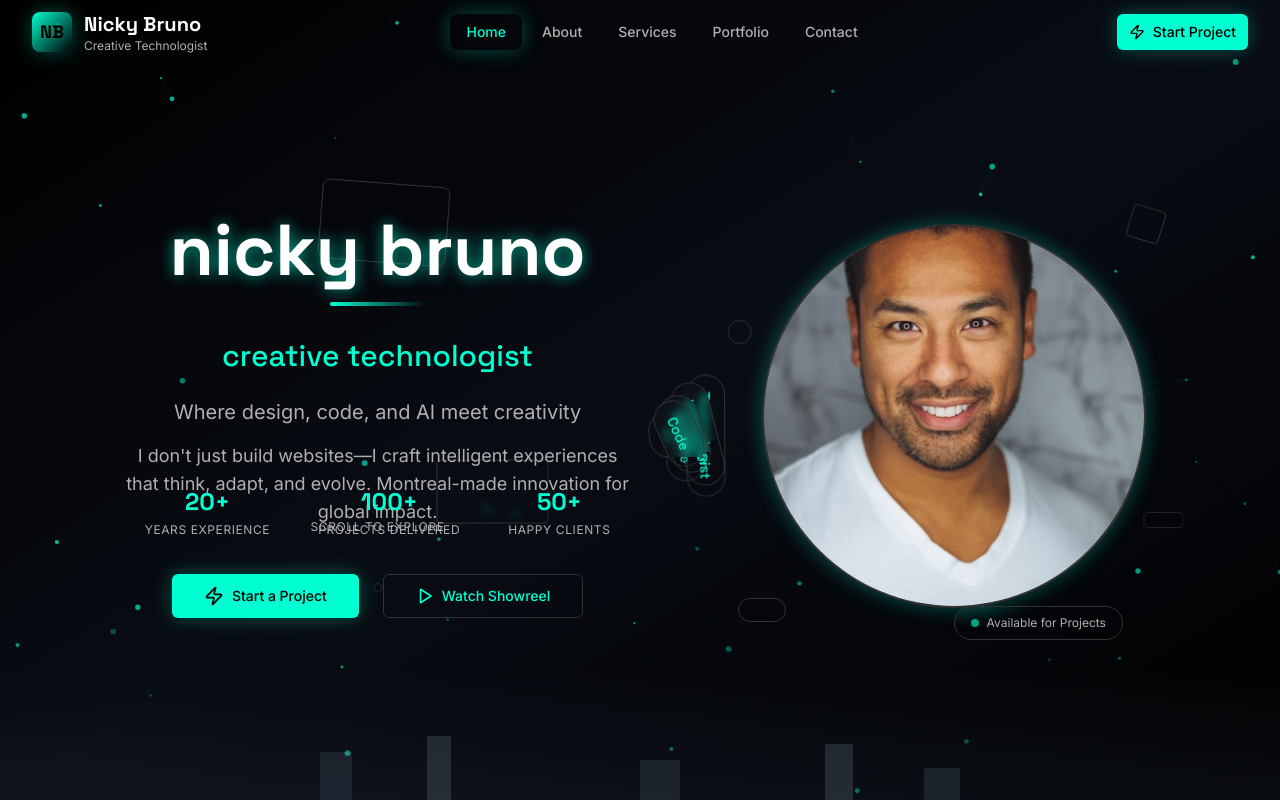
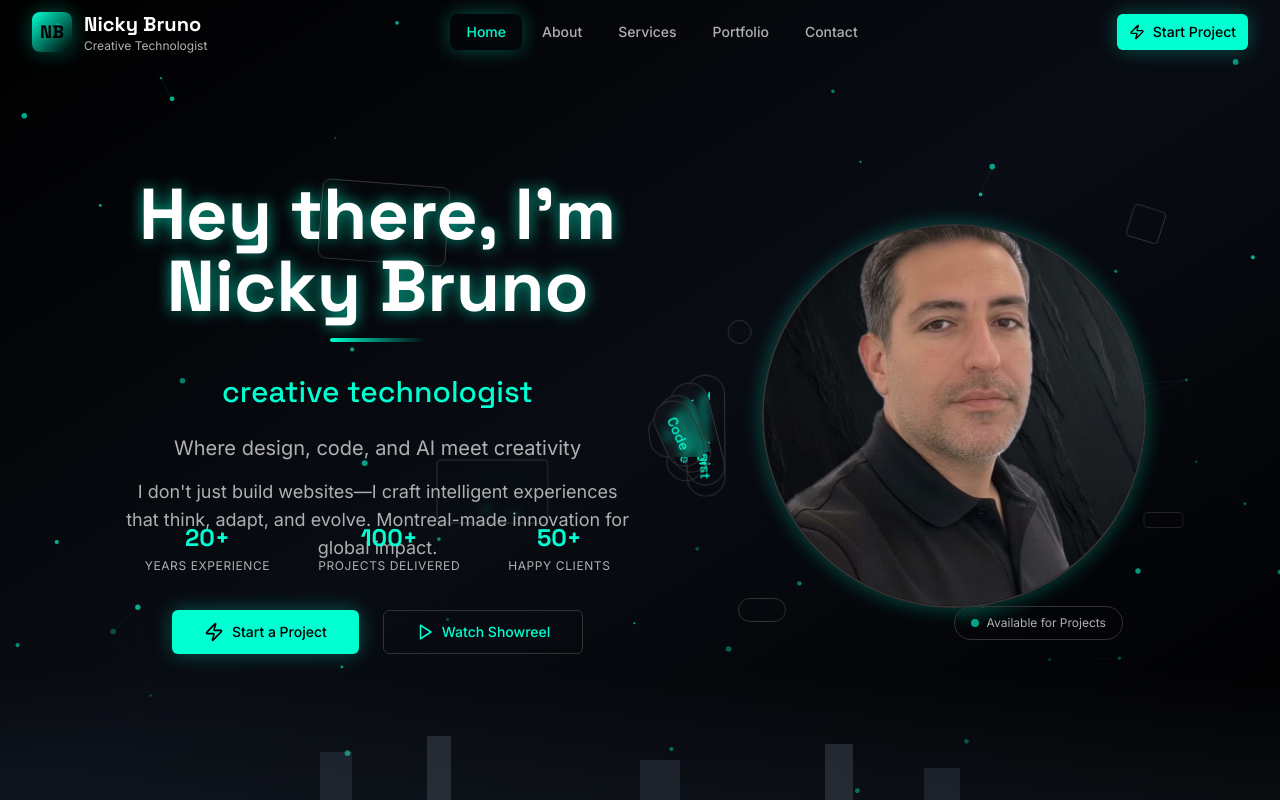
Before and after one commit to mtldev-dotcom/NEW-nicky-portfolio-v1, a Next.js app: page /hero-experience in a window 1280 px wide. Built offline with nearby package versions, Linux system fonts and the light colour scheme.

Commit message:
portrait

```diff
--- a/src/pages/about-section/components/PersonalIntro.tsx
+++ b/src/pages/about-section/components/PersonalIntro.tsx
@@ -17,7 +17,7 @@ const PersonalIntro: FC = () => {
           <div className="relative overflow-hidden rounded-2xl bg-gradient-to-br from-primary/10 to-transparent p-1">
             <div className="relative overflow-hidden rounded-xl bg-card">
               <Image
-                src="/assets/images/profil_portrait.jpg"
+                src="/assets/images/nicky-profile-img.png"
                 alt="Nicky Bruno - Creative Technologist"
                 className="w-full h-[400px] lg:h-[500px] object-cover"
               />
--- a/src/pages/hero-experience/components/HeroContent.tsx
+++ b/src/pages/hero-experience/components/HeroContent.tsx
@@ -47,7 +47,7 @@ const HeroContent = () => {
           variants={glowVariants}
           animate="animate"
         >
-          nicky bruno
+          Hey there, I'm Nicky Bruno
         </motion.h1>
         <motion.div
           className="h-1 w-24 bg-gradient-to-r from-primary to-primary/50 mx-auto rounded-full"
@@ -113,7 +113,7 @@ const HeroContent = () => {
         </Button>
       </motion.div>
       {/* Scroll Indicator */}
-      <motion.div
+      {/* <motion.div
         className="absolute bottom-8 left-1/2 transform -translate-x-1/2"
         initial={{ opacity: 0 }}
         animate={{ opacity: 1 }}
@@ -145,7 +145,7 @@ const HeroContent = () => {
             }}
           />
         </motion.div>
-      </motion.div>
+      </motion.div> */}
       {/* Stats */}
       <motion.div
         className="absolute bottom-20 left-0 right-0 hidden lg:flex justify-center space-x-12"
--- a/src/pages/hero-experience/components/HeroPortrait.tsx
+++ b/src/pages/hero-experience/components/HeroPortrait.tsx
@@ -47,7 +47,7 @@ const HeroPortrait = () => {
           {/* Portrait Container */}
           <div className="relative w-full h-full rounded-full overflow-hidden border-2 border-primary/30 glow-neon">
             <Image
-              src="/assets/images/profil_portrait.jpg"
+              src="/assets/images/nicky-profile-img.png"
               alt="Nicky Bruno - Creative Technologist"
               className="w-full h-full object-cover"
               ref={imageRef}
```
Also changed, not shown: public/assets/images/nicky-profile-img.png (added).
